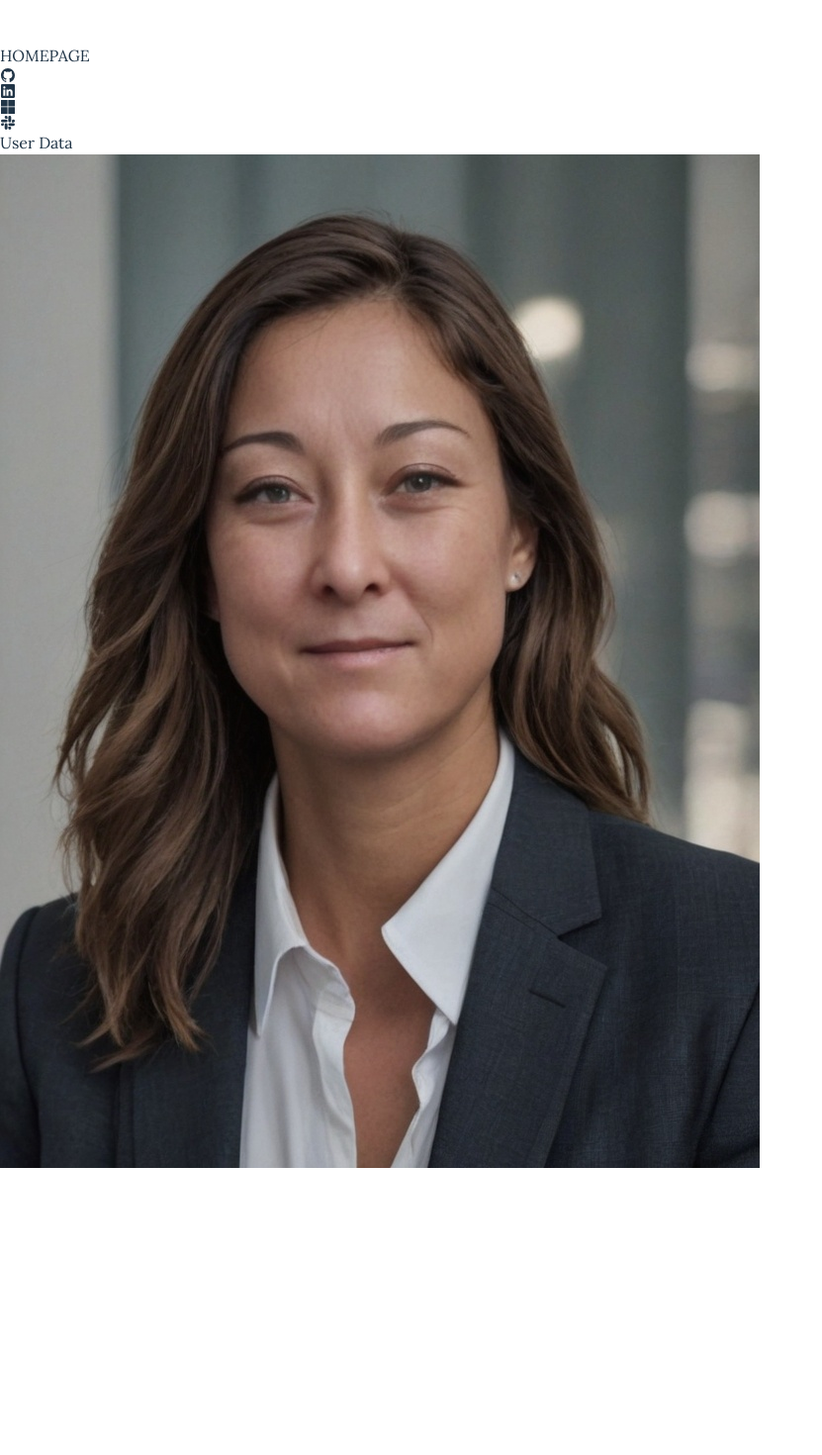
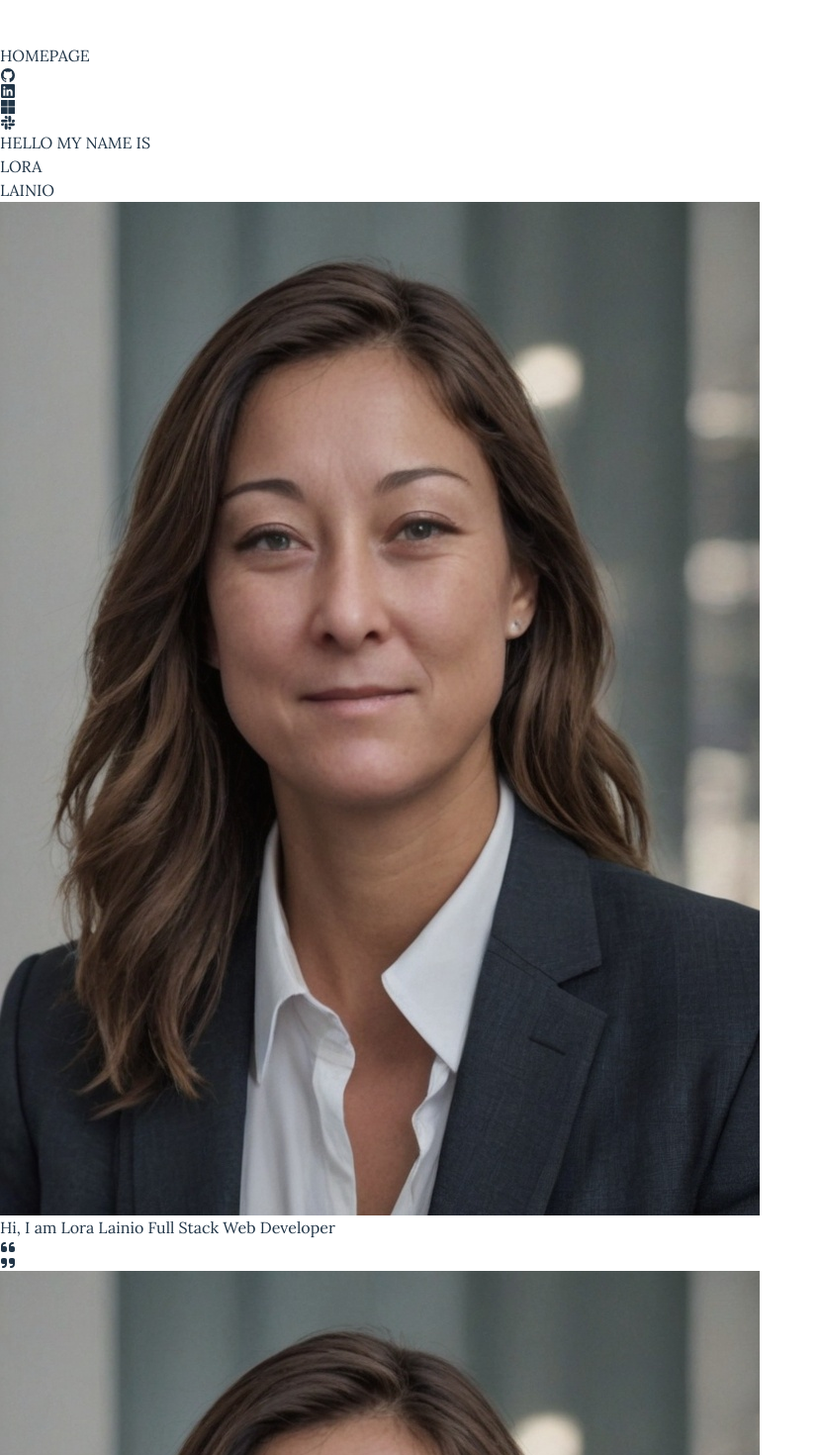
Before and after one commit to L-Lainio/Hello-LLainio-06-22-2024, a React (Vite) app: page / in a window 1280 px wide. Shown: the part 2620-4090 px from the top of the page at 99% size, without its empty margins (0-831 px from the left). Before the commit the page ends 3800 px from the top, so only its background shows below. Built offline with nearby package versions, Linux system fonts and the light colour scheme.

Commit message:
added components files about, intro, and strings

```diff
--- a/src/App.jsx
+++ b/src/App.jsx
@@ -5,26 +5,25 @@ import './App.css'
 import Header from './Components/Header'
 import SideBar from './Components/SideBar'
 import ProfilePic from './Components/ProfilePic'
+import Introduction from './Components/Introduction'
+import About from './Components/About'
 
 function App() {
 
   return (
-    <>
+    <div className='w-screen'>
       <Header />
       <SideBar />
       <div className='ml-[90px] grid grid-cols-1 md:grid-cols-3'>
-        <div className='md:col-span-2'>
-          <div className='flex flex-row space-x-4'>
-            <div className='w-1/3 md:order-1'>
-              User Data
-            </div>
-            <div className='w-1/3 hidden md:block'>
-              <ProfilePic />
-            </div>
+        <div className='md:col-span-2 p-5 mt-[90px]'>
+          <Introduction />
+          <About />
+          <div className='hidden md:col-span-2 p-5 mt-[45px]'>
+            <ProfilePic />
           </div>
         </div>
       </div>
-    </>
+    </div>
   )
 }
 
--- /dev/null
+++ b/src/Components/About.jsx
@@ -0,0 +1,17 @@
+import React from 'react'
+import Strings from './Shared/Strings'
+import { FaQuoteLeft, FaQuoteRight } from "react-icons/fa6";
+
+function About() {
+    return (
+        <div className='mt-12 px-44 text-center flex flex-col item-center'>
+
+                <h2 className='text-[40px] font-bold'>{Strings.ABOUT_HEADING}</h2>
+                    <FaQuoteLeft className='bg-dark-purple-500 p-3 text-[44px] rounded-full mt-6 text-white'/>
+                    <FaQuoteRight className='bg-dark-purple-500 p-3 text-[44px] rounded-full mt-6 text-white'/>
+
+        </div>
+    )
+}
+
+export default About
--- a/src/Components/Introduction.jsx
+++ b/src/Components/Introduction.jsx
@@ -1,9 +1,15 @@
-import React from 'react'
+import React from 'react';
 
 function Introduction() {
   return (
-    <div>Introduction</div>
-  )
+    <div className='flex justify-center flex-col item-center'>
+      <div className='h-[120px] border-r-[1px] mt-[-20px]' />
+      <div className='w-[5px] h-[5px] rounded-full bg-darkgrey-600'></div>
+      <h2 className='mt-5 text-white font-medium text-[13px] tracking-widest text-center'>HELLO MY NAME IS</h2>
+      <h2 className='text-[70px] font-bold text-white tracking-widest mt-5 text-center'>LORA <br /> LAINIO</h2>
+      <img src='/src/assets/LoraProfilePic.jpg' className='w-[160px] h-[160px] bg-grey-200 p-7 rounded-full mt-7' />
+    </div>
+  );
 }
 
-export default Introduction
+export default Introduction;
--- /dev/null
+++ b/src/Components/Shared/Strings.jsx
@@ -0,0 +1,9 @@
+export default{
+    ABOUT_HEADING: 'Hi, I am Lora Lainio Full Stack Web Developer',
+    ABOUT_DESC: 'I am a.....',
+    ABOUT_TEXT: 'I am a full stack web developer with a passion for creating beautiful and functional websites. I have experience with HTML, CSS, JavaScript, React, Node.js, and MongoDB. I am always looking to learn new technologies and improve my skills. I am currently seeking a full-time position as a web developer.',
+    CONTACT_HEADING: 'CONTACT',
+    CONTACT_TEXT: '',
+
+
+}
```
